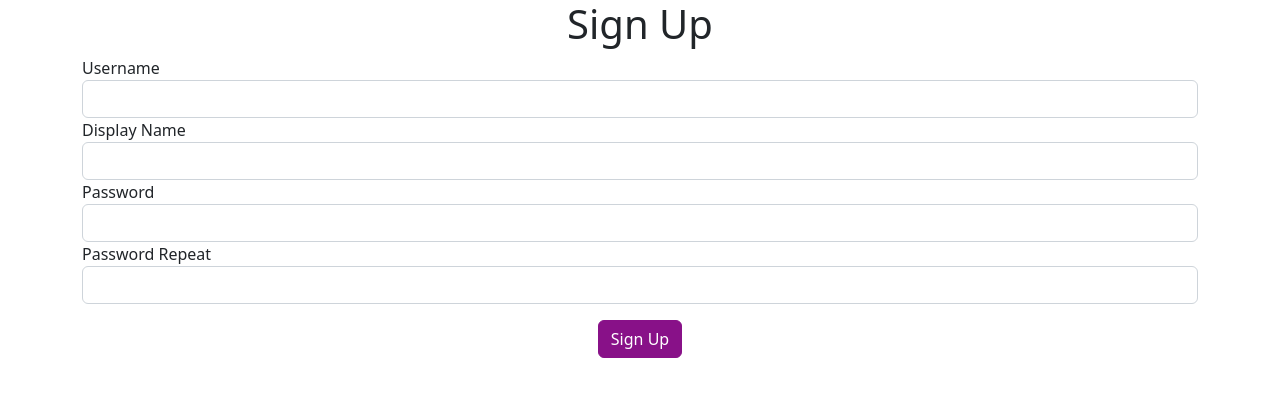
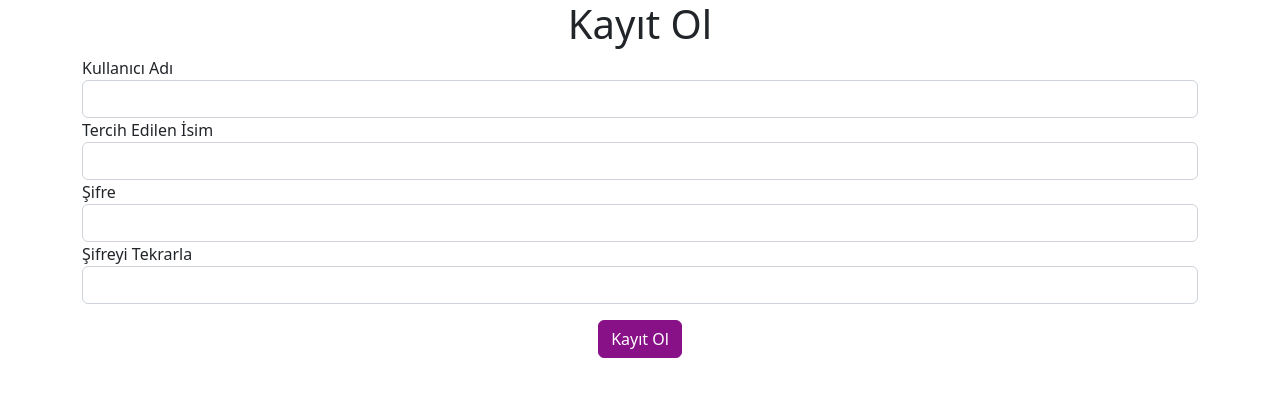
Before and after one commit to ibrahimbayramli/hoaxify-app, a React (Create React App) app in the folder ui/: page / in a window 1280 px wide. Shown: the top 396 px of the page. Built offline with nearby package versions, Linux system fonts and the light colour scheme.

Commit message:
35 - React'da Dil Desteği (React)

```diff
--- a/ui/package.json
+++ b/ui/package.json
@@ -8,9 +8,11 @@
     "@testing-library/user-event": "^13.5.0",
     "axios": "^1.3.5",
     "bootstrap": "^5.2.3",
+    "i18next": "^22.4.14",
     "node-sass": "^8.0.0",
     "react": "^18.2.0",
     "react-dom": "^18.2.0",
+    "react-i18next": "^12.2.0",
     "react-scripts": "5.0.1",
     "web-vitals": "^2.1.4"
   },
--- /dev/null
+++ b/ui/src/i18n.js
@@ -0,0 +1,40 @@
+import i18n from "i18next";
+import {initReactI18next} from "react-i18next";
+
+i18n.use(initReactI18next).init({
+    resources: {
+        en: {
+            translations: {
+                "Sign Up":"Sign Up",
+                "Password mismatch":"Password mismatch",
+                "Username":"Username",
+                "Display Name":"Display Name",
+                "Password":"Password",
+                "Password Repeat":"Password Repeat"
+            }
+        },
+        tr: {
+            translations: {
+                "Sign Up":"Kayıt Ol",
+                "Password mismatch":"Aynı şifreyi giriniz",
+                "Username":"Kullanıcı Adı",
+                "Display Name":"Tercih Edilen İsim",
+                "Password":"Şifre",
+                "Password Repeat":"Şifreyi Tekrarla"
+            }
+        }
+    },
+    fallbackLng: "tr",
+    ns: ["translations"],
+    defaultNS: "translations",
+    keySeparator:false,
+    interpolation:{
+        escapeValue:false,
+        formatSeparator:","
+    },
+    react:{
+        wait:true
+    }
+});
+
+export default i18n;
--- a/ui/src/index.js
+++ b/ui/src/index.js
@@ -4,6 +4,7 @@ import './index.css';
 import "./bootstrap-override.scss";
 import reportWebVitals from './reportWebVitals';
 import UserSignupPage from "./pages/UserSignupPage";
+import "./i18n";
 
 const root = ReactDOM.createRoot(document.getElementById('root'));
 root.render(
--- a/ui/src/pages/UserSignupPage.js
+++ b/ui/src/pages/UserSignupPage.js
@@ -1,6 +1,7 @@
 import React from "react";
 import {signup} from "../api/apiCalls";
 import Input from "../components/Input";
+import {withTranslation} from "react-i18next"
 
 class UserSignupPage extends React.Component {
 
@@ -14,14 +15,15 @@ class UserSignupPage extends React.Component {
         errors: {}
     }
     onChange = e => {
+
         const {name, value} = e.target;
         const errors = {...this.state.errors};
         errors[name] = undefined;
         if (name === "password" || name === "passwordRepeat") {
             if (name === "password" && value !== this.state.passwordRepeat) {
-                errors.passwordRepeat = "Password mismatch";
+                errors.passwordRepeat =this.props.t("Password mismatch");
             } else if (name === "passwordRepeat" && value !== this.state.password) {
-                errors.passwordRepeat = "Password mismatch";
+                errors.passwordRepeat = this.props.t("Password mismatch");
             }else {
                 errors.passwordRepeat =undefined;
             }
@@ -64,18 +66,14 @@ class UserSignupPage extends React.Component {
 
             <div className="container">
                 <form>
-                    <h1 className={"text-center"}>Sign Up</h1>
+                    <h1 className={"text-center"}>{this.props.t("Sign Up")}</h1>
 
-                    <Input name={"username"} label={"Username"} error={username} onChange={this.onChange}/>
-                    <Input name={"displayName"} label={"Display Name"} error={displayName} onChange={this.onChange}/>
-                    <Input name={"password"} label={"Password"} error={password} onChange={this.onChange} type={"password"}/>
-                    <Input name={"passwordRepeat"} label={"Password Repeat"} error={passwordRepeat} onChange={this.onChange} type={"password"}/>
+                    <Input name={"username"} label={this.props.t("Username")} error={username} onChange={this.onChange}/>
+                    <Input name={"displayName"} label={this.props.t("Display Name")} error={displayName} onChange={this.onChange}/>
+                    <Input name={"password"} label={this.props.t("Password")} error={password} onChange={this.onChange} type={"password"}/>
+                    <Input name={"passwordRepeat"} label={this.props.t("Password Repeat")} error={passwordRepeat} onChange={this.onChange} type={"password"}/>
 
 
-                    {/*<div className={"form-group"}>*/}
-                    {/*    <label>Password Repeat</label>*/}
-                    {/*    <input className={"form-control"} name={"passwordRepeat"} onChange={this.onChange} type={"password"}/>*/}
-                    {/*</div>*/}
 
 
                     <div className="text-center mt-3">
@@ -85,7 +83,7 @@ class UserSignupPage extends React.Component {
                             disabled={pendingApiCall || passwordRepeat!==undefined}
                         >
                             {pendingApiCall && <span className="spinner-border spinner-border-sm me-1"></span>}
-                            Sign Up
+                            {this.props.t("Sign Up")}
                         </button>
                     </div>
 
@@ -97,4 +95,6 @@ class UserSignupPage extends React.Component {
 
 }
 
-export default UserSignupPage;
+const UserSignupPageWithTranslation=withTranslation()(UserSignupPage);
+
+export default UserSignupPageWithTranslation;
```
Also changed, not shown: 1 other file (tests, documents, lock files or other folders).
